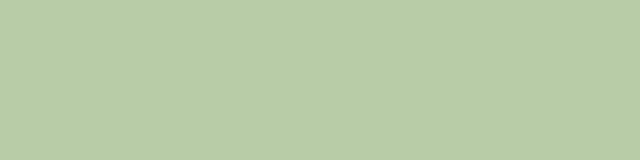
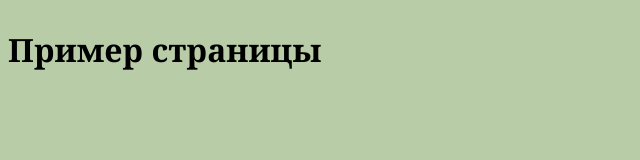
Before and after one commit to NewComerSpb/_JS, a plain HTML site: page index.html in a window 1280 px wide. Shown: the whole page, without its empty margins (0-640 px from the left). Drawn offline with Linux system fonts and the light colour scheme.

Commit message:
исправлен текст на главной странице

```diff
--- a/index.html
+++ b/index.html
@@ -6,6 +6,6 @@
     <link rel="stylesheet" href="./Css/styles.css">
 </head>
 <body>
-
+<h1> Пример страницы</h1>
 </body>
 </html>
```
